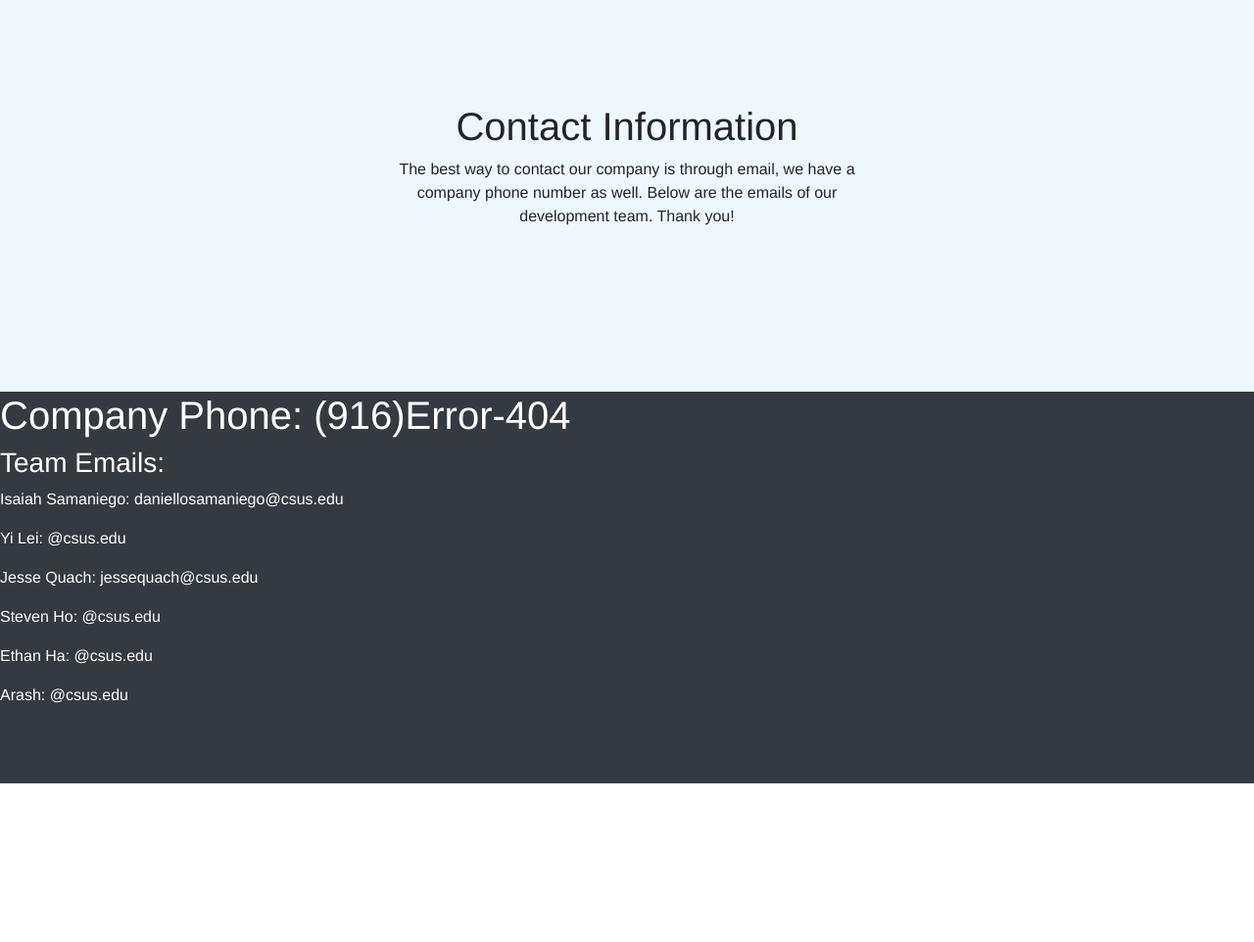
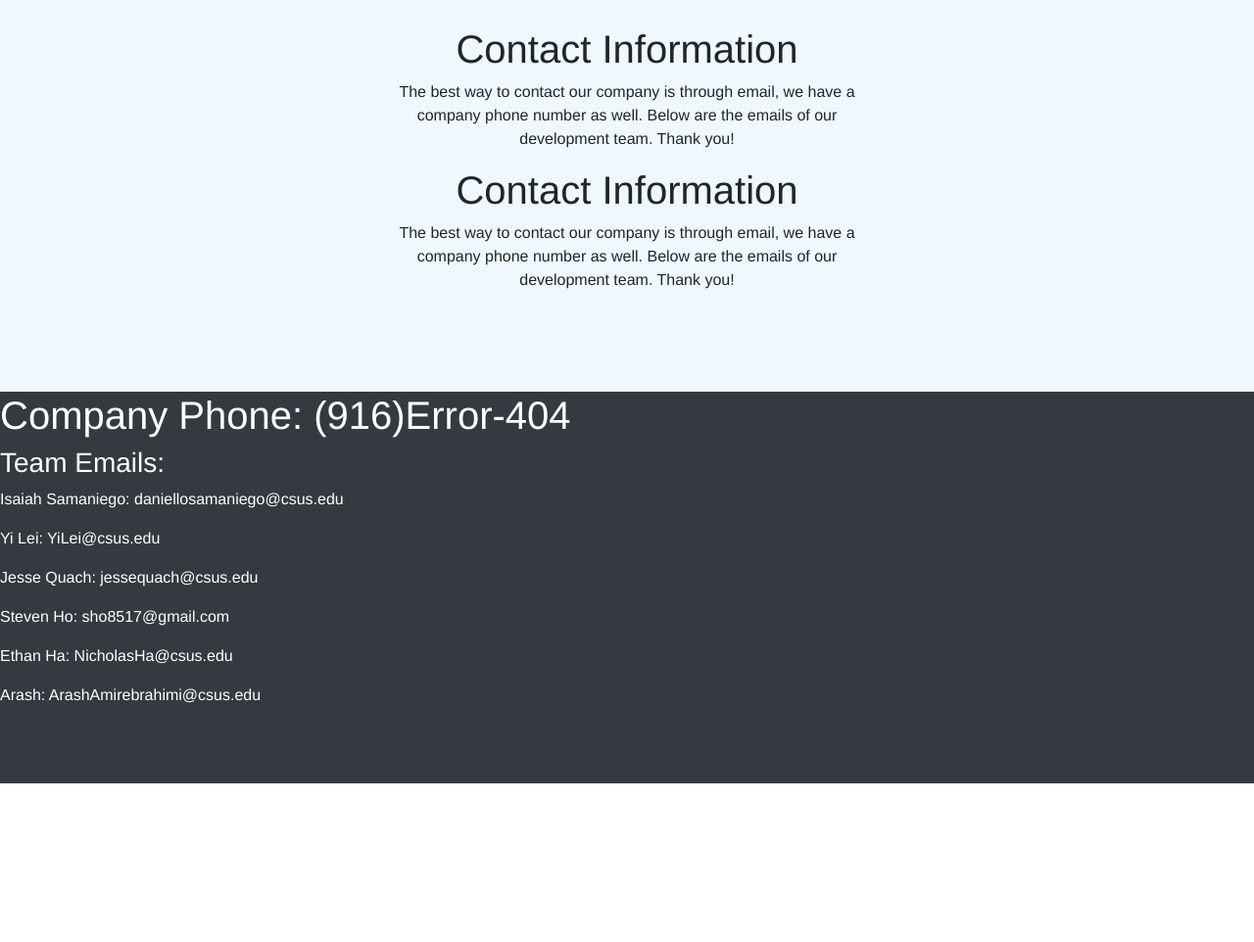
Before and after one commit to OtaSteven/Error-404, a PHP site: page /About.php in a window 1280 px wide. Shown: the part 56-1018 px from the top of the page at 98% size. Run offline with PHP 8.4, Linux system fonts and the light colour scheme.

Commit message:
Updated team contact information

```diff
--- a/WebContent/About.php
+++ b/WebContent/About.php
@@ -68,6 +68,8 @@ session_start();
       <div class="welcome">
         <h1>Contact Information</h1>
         <p>The best way to contact our company is through email, we have a company phone number as well. Below are the emails of our development team. Thank you!</p>
+        <h1>Contact Information</h1>
+        <p>The best way to contact our company is through email, we have a company phone number as well. Below are the emails of our development team. Thank you!</p>
       </div>
     </header>
     <div id="container">
@@ -75,11 +77,11 @@ session_start();
         <h1>Company Phone: (916)Error-404</h1>
         <h3>Team Emails:</h3>
         <p>Isaiah Samaniego: daniellosamaniego@csus.edu</p>
-        <p>Yi Lei: @csus.edu</p>
+        <p>Yi Lei: YiLei@csus.edu</p>
         <p>Jesse Quach: jessequach@csus.edu</p>
-        <p>Steven Ho: @csus.edu</p>
-        <p>Ethan Ha: @csus.edu</p>
-        <p>Arash: @csus.edu</p>
+        <p>Steven Ho: sho8517@gmail.com</p>
+        <p>Ethan Ha: NicholasHa@csus.edu</p>
+        <p>Arash: ArashAmirebrahimi@csus.edu</p>
       </div>
     </div>
 
```
